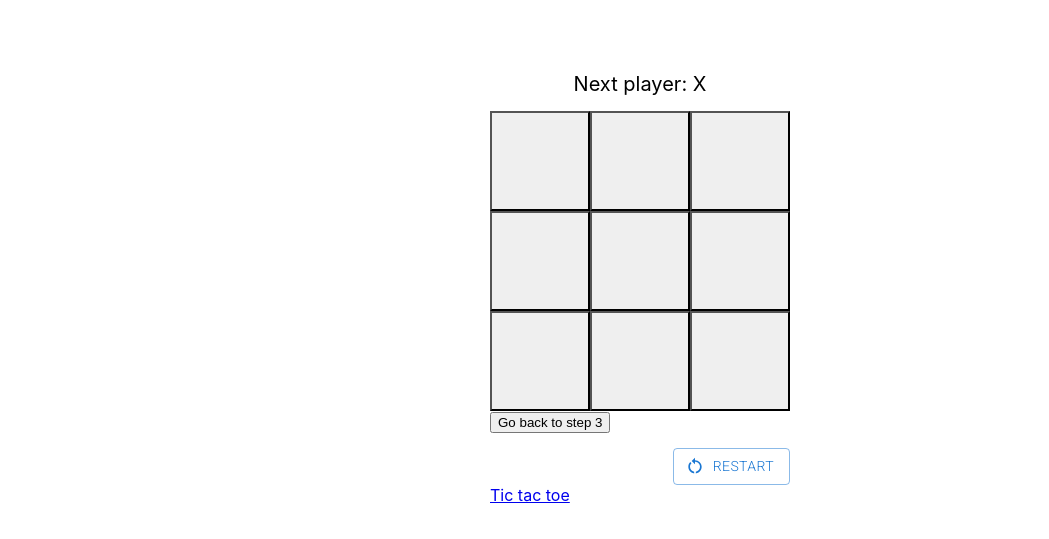
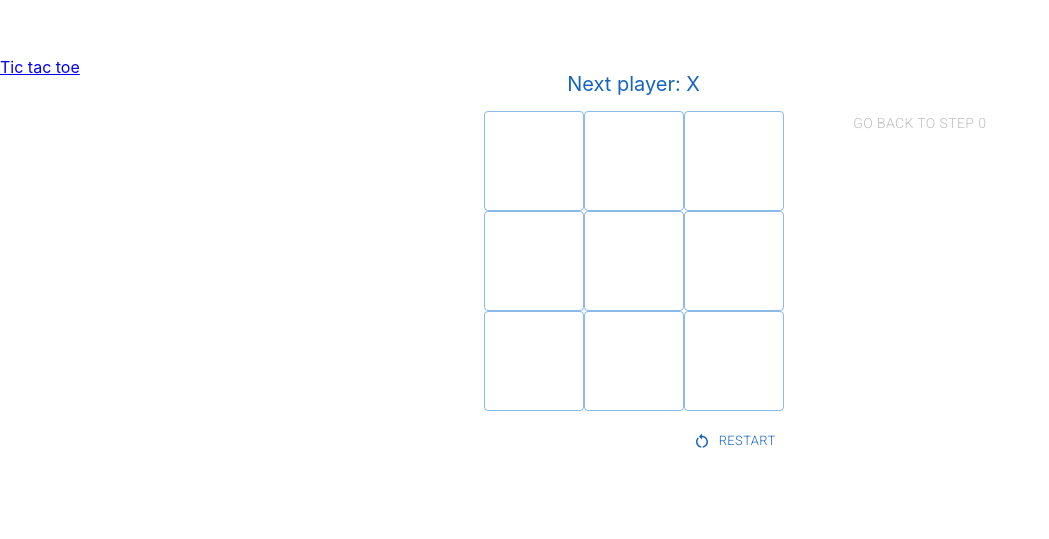
Before and after one commit to MathildeMerx/TicTacToe, a React (Create React App) app: page /TicTacToeHistory in a window 1280 px wide. Shown: the part 199-738 px from the top of the page, without its empty margins (0-1049 px from the left). Built offline with nearby package versions, Linux system fonts and the light colour scheme.

Commit message:
history implemented, with buttons to go back to any step

```diff
--- a/src/App.css
+++ b/src/App.css
@@ -1,10 +1,5 @@
-body {
-    height: 100%;
-}
-
 html {
     box-sizing: border-box;
-    height: 100%;
 }
 
 /* ------------------------------------------------ */
@@ -18,9 +13,7 @@ html {
 }
 
 .game {
-    margin: auto;
-    padding: 20% 0;
-    width: 300px;
+    flex-basis: 33%;
 }
 
 .game-board {
@@ -33,12 +26,35 @@ html {
 }
 
 .game-info {
+    color: #1565c0;
     font-size: 125%;
     margin: 15px;
     text-align: center;
 }
 
+.history-button {
+    line-height: 1.7;
+    width: 150px;
+}
+
+.history-steps {
+    display: flex;
+    flex-basis: 33%;
+    flex-direction: column;
+    margin-top: 50px;
+}
+
+.page {
+    display: flex;
+    margin-top: 20%;
+}
+
 .restart-button {
     margin-top: 15px;
     text-align: right;
+    width: 100%;
 }
+
+.tabs {
+    flex-basis: 33%;
+}
--- a/src/AppHistory.jsx
+++ b/src/AppHistory.jsx
@@ -2,7 +2,7 @@ import "./App.css";
 import { Link } from "react-router-dom";
 import { useState } from "react";
 import { computeGameOutcome, computeNextPlayer } from "./cells.js";
-import { BoardCellHistory } from "./cellHistory.js";
+import { BoardCellHistory, latestStep } from "./cellHistory.js";
 import "@fontsource/roboto/300.css";
 import Button from "@mui/material/Button";
 import RestartAltIcon from "@mui/icons-material/RestartAlt";
@@ -18,6 +18,10 @@ function AppHistory() {
     const gameOutcome = computeGameOutcome(boardHistory[stepNumber]);
 
     return (
+        <div className="page">
+            <div className="tabs">
+                <Link to="/"> Tic tac toe</Link>
+            </div>
             <div className="game">
                 <p className="game-info">
                     {gameOutcome
@@ -39,35 +43,54 @@ function AppHistory() {
                             key={e}
                         />
                     ))}
-            </div>
-            <div>
-                <button
-                    onClick={() => {
-                        setStepNumber(3);
-                        console.log(
-                            `Here's the board when clicking on back to step 3: ${boardHistory}`
-                        );
-                    }}
-                >
-                    Go back to step 3
-                </button>
-            </div>
                     <div className="restart-button">
                         <Button
-                    onClick={() =>
+                            size="small"
+                            sx={{ mx: "3px", color: "primary.dark" }}
+                            onClick={() => {
                                 setBoardHistory(
                                     Array(10)
                                         .fill(null)
                                         .map(() => Array(9).fill(null))
-                        )
-                    }
-                    variant="outlined"
+                                );
+                                setStepNumber(0);
+                            }}
+                            variant="text"
                             startIcon={<RestartAltIcon />}
                         >
                             Restart
                         </Button>
                     </div>
-            <Link to="/"> Tic tac toe</Link>
+                </div>
+            </div>
+            <div className="history-steps">
+                {[...Array(9).keys()].map((e) =>
+                    e < latestStep(boardHistory) ? (
+                        <Button
+                            sx={{ mt: "-2px" }}
+                            className="history-button"
+                            key={e}
+                            onClick={() => {
+                                setStepNumber(e);
+                            }}
+                        >
+                            Go back to step {e}
+                        </Button>
+                    ) : e === latestStep(boardHistory) ? (
+                        <Button
+                            disabled
+                            sx={{ mt: "-2px" }}
+                            className="history-button"
+                            key={e}
+                            onClick={() => {
+                                setStepNumber(e);
+                            }}
+                        >
+                            Go back to step {e}
+                        </Button>
+                    ) : null
+                )}
+            </div>
         </div>
     );
 }
--- a/src/cellHistory.js
+++ b/src/cellHistory.js
@@ -1,4 +1,6 @@
-function computeStepNumber(boardHistory) {
+import Button from "@mui/material/Button";
+
+function latestStep(boardHistory) {
     return 9 - boardHistory[9].filter((e) => e === null).length;
 }
 
@@ -12,7 +14,7 @@ function BoardCellHistory({
     setBoardHistory,
 }) {
     return (
-        <button
+        <Button
             variant="outlined"
             className="board-cell"
             onClick={() =>
@@ -29,7 +31,7 @@ function BoardCellHistory({
         >
             {" "}
             {boardHistory[stepNumber][index]}
-        </button>
+        </Button>
     );
 }
 
@@ -42,14 +44,14 @@ function cellClickHistory(
     nextPlayer,
     setBoardHistory
 ) {
-    if (gameOutcome || boardHistory[stepNumber][index]) {
+    if (gameOutcome || boardHistory[stepNumber - 1][index]) {
         return;
     } else {
-        console.log(`stepNumber: ${stepNumber}`);
         let copyHistory = JSON.parse(JSON.stringify(boardHistory));
-        copyHistory[stepNumber][index] = nextPlayer;
+        let copyCurrentLine = [...copyHistory[stepNumber - 1]];
+        copyCurrentLine[index] = nextPlayer;
+        copyHistory[stepNumber] = copyCurrentLine;
         for (let j = stepNumber + 1; j <= 9; j++) {
-            // console.log(`For loop, here's ${j}th iteration`);
             copyHistory[j] = [...copyHistory[stepNumber]];
         }
         console.log(
@@ -57,8 +59,8 @@ function cellClickHistory(
         );
         console.log(`Here's the board when clicking on a cell: ${copyHistory}`);
         setBoardHistory(copyHistory);
-        setStepNumber(stepNumber + 1);
+        setStepNumber(stepNumber);
     }
 }
 
-export { computeStepNumber, BoardCellHistory };
+export { BoardCellHistory, latestStep };
```
Lines whose indentation alone changed are shown as unchanged.
